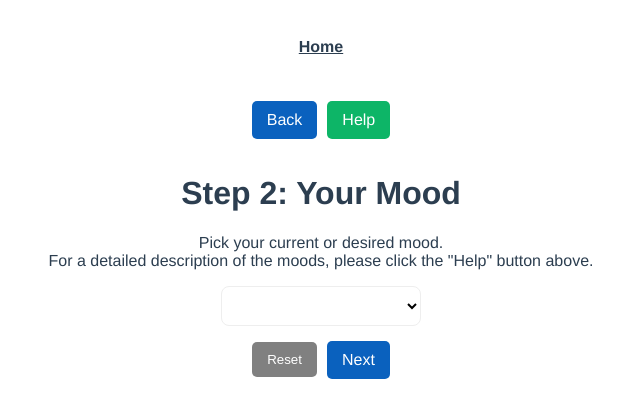
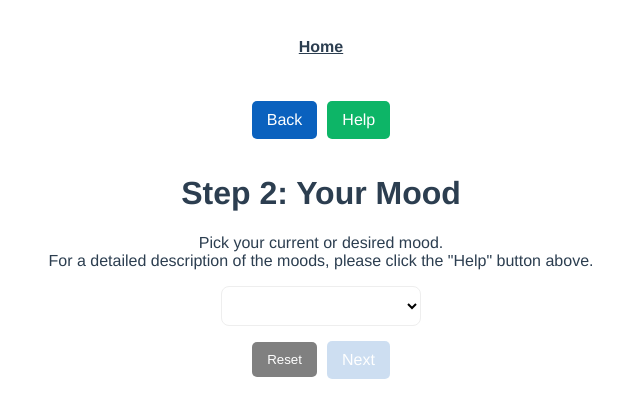
Before and after one commit to c-l-scholl/stp-vue-fb, a Vue app: page /mood in a window 1280 px wide. Shown: the top 418 px of the page, without its empty margins (319-959 px from the left). Built offline with nearby package versions, Linux system fonts and the light colour scheme.

Commit message:
disabled next button for mood page as well

```diff
--- a/src/components/TimerComp.vue
+++ b/src/components/TimerComp.vue
@@ -61,9 +61,28 @@ export default {
 </script>
 
 <style>
-.timerButtons {
+  .timerButtons {
     display: flex;
     justify-content: center;
     align-items: center;
   }
+
+  .reset {
+    margin-right: 10px;
+    background-color: red;
+  }
+
+  .start {
+    background-color: green;
+  }
+
+  .reset,
+  .start {
+    display: flex;
+    border-width: 0;
+    padding: 10px 15px;
+    border-radius: 5px;
+    color: white;
+    transition: opacity 0.15s;
+  }
   </style>
--- a/src/views/CalcBPMView.vue
+++ b/src/views/CalcBPMView.vue
@@ -64,16 +64,13 @@ export default {
       return (this.bpm !== null && this.bpm >= 5 && this.bpm <= 40)
     },
     setUserBpm() {
-      if(this.checkBpm()) { // calculates actual heartrate
+      if(this.checkBpm()) {
         this.$store.commit('setBpm', (this.bpm * this.bpmMultiplier))
         console.log(this.bpm)
       }
-
     }
   },
   beforeRouteLeave(to, from) {
-    console.log(this.bpm)
-    console.log(this.checkBpm())
     return this.checkBpm()
   }
 }
@@ -81,7 +78,7 @@ export default {
 
 </script>
 
-<style>
+<style scoped>
   .intro {
     display: flex;
     justify-content: center;
--- a/src/views/MoodsView.vue
+++ b/src/views/MoodsView.vue
@@ -36,7 +36,7 @@
     <button type="reset" value = "Reset" class="moodReset">
       Reset
     </button>
-    <router-link to="/playlist-output" @click="setMood()" class="toPlaylist">
+    <router-link to="/playlist-output" @click="setMood()" class="toPlaylist" :class="{ 'disabled': !this.checkMood() }">
       Next
     </router-link>
   </div>
@@ -51,17 +51,23 @@ export default {
     }
   },
   methods: {
+    checkMood() {
+      return this.mood !== null
+    },
     setMood() {
-      if(this.mood != null) {
+      if(this.checkMood()) {
         console.log(this.mood)
         this.$store.commit('setMood', this.mood)
       }
     },
+  },
+  beforeRouteLeave (to, from) {
+    return this.checkMood()
   }
 }
 </script>
 
-<style>
+<style scoped>
   .intro,
   .moodRouters {
     display: flex;
@@ -115,5 +121,10 @@ export default {
     font-size: large;
   }
 
+  .disabled {
+    cursor: not-allowed;
+    opacity: 0.2;
+  }
+
 
 </style>
```
